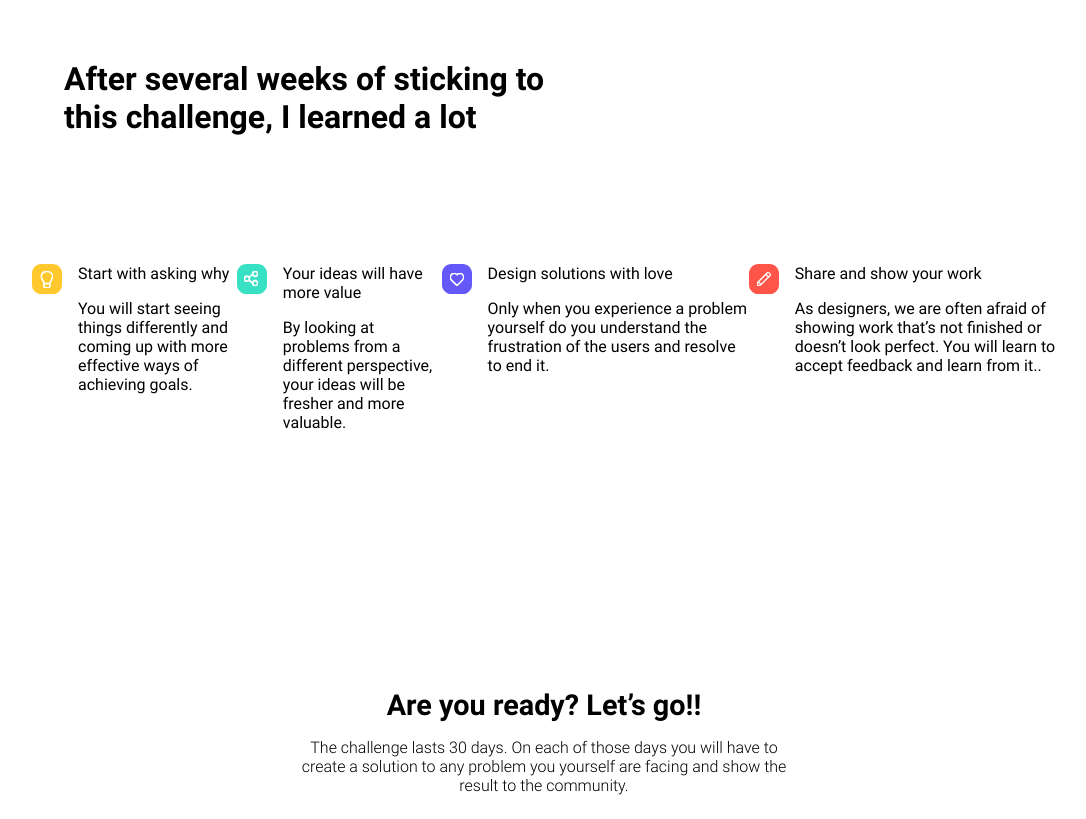
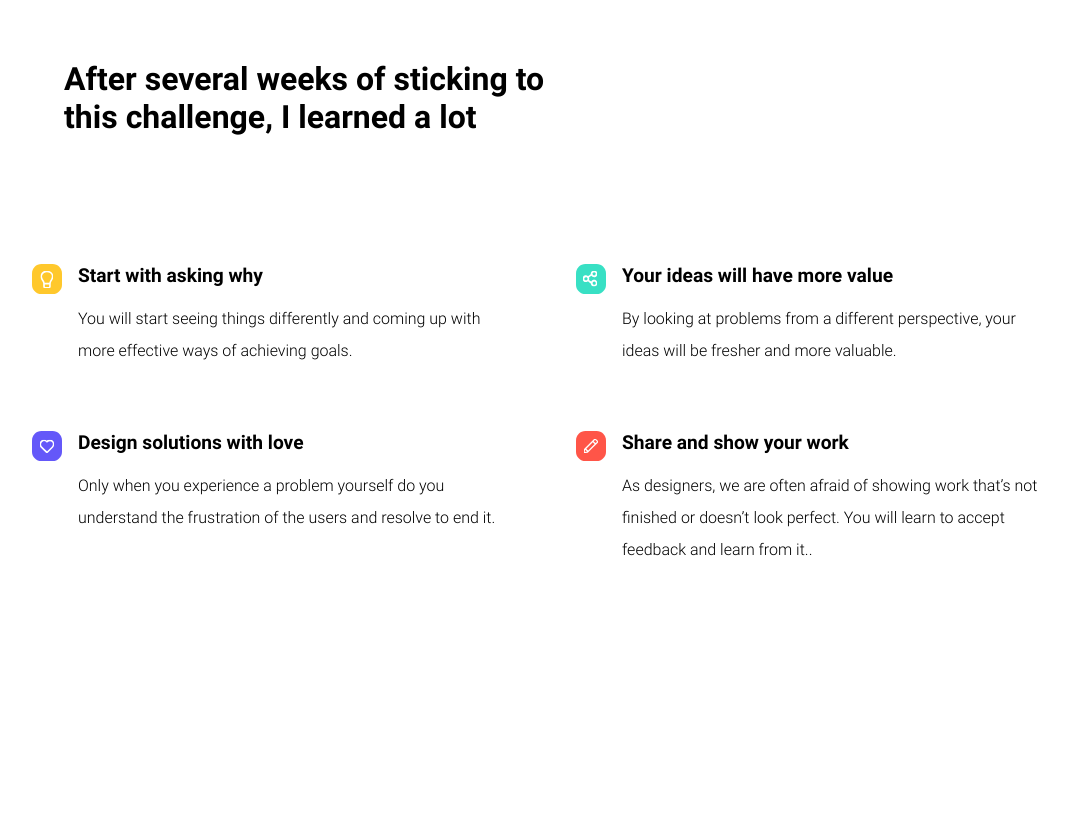
Before and after one commit to StefanAiroaie/Designer-Challenge, a plain HTML site: page index.html in a window 1280 px wide. Shown: the part 1940-2759 px from the top of the page, without its empty margins (96-1182 px from the left). Drawn offline with Linux system fonts and the light colour scheme.

Commit message:
desktop done

```diff
--- a/assets/css/style.css
+++ b/assets/css/style.css
@@ -26,9 +26,7 @@ html {
     scroll-behavior: smooth;
 }
 
-h3 {
-    font-size: 1.8rem;
-}
+
 
 h1 {
     font-size: 3.25rem;
@@ -38,16 +36,30 @@ h2 {
     font-size: 2rem;
 }
 
+h3 {
+    font-size: 1.8rem;
+}
+
+h4 {
+    font-size: 1.2rem;
+}
+
+span {
+    font-size: 0.8rem;
+    line-height: 80%;
+}
 
 h1,
 h2,
-h3 {
+h3,
+h4 {
     font-family: var(--font-bold)
 }
 
 
 p {
     font-family: var(--font-light);
+    line-height: 200%;
 }
 
 :root {
@@ -65,17 +77,13 @@ p {
 
 
 
-
 /* logo */
 .logo {
     width: 50px;
     margin: 2rem 2rem;
     position: fixed;
-    display: flex;
-    gap: 1rem;
-    align-items: center;
+}
 
-}
 
 
 /* hero */
@@ -93,12 +101,12 @@ p {
 }
 
 .heroContent {
+    padding-top: 2.8rem;
     width: 100vw;
     height: 80vh;
     display: flex;
-    align-items: flex-end;
     gap: 3rem;
-    padding-bottom: 4rem;
+
 }
 
 .hero .heroContent .heroImage {
@@ -126,6 +134,10 @@ p {
 
 .icon {
     width: 5%;
+}
+
+.projectInfos {
+    padding-bottom: 9rem;
 }
 
 .heroInfos {
@@ -195,33 +207,42 @@ p {
     width: 40%;
 }
 
+
+
 .learnigs-table {
-    display: flex;
+    width: 100vw;
+    display: grid;
+    grid-template-columns: repeat(2, 1fr);
+    grid-template-areas: "first second"
+        "third fourt";
+    gap: 4rem;
     padding: 8rem;
-    flex-wrap: wrap;
 }
 
-.learnigs-table .learnings {
+.learnings {
     display: flex;
     align-items: flex-start;
     gap: 1rem;
 }
 
-
 .learnings:nth-of-type(1) {
-    flex: 2;
+    /* flex: 2; */
+    grid-area: first;
 }
 
 .learnings:nth-of-type(2) {
-    flex: 2;
+    /* flex: 2; */
+    grid-area: second;
 }
 
 .learnings:nth-of-type(3) {
-    flex: 3;
+    /* flex: 3; */
+    grid-area: third;
 }
 
 .learnings:nth-of-type(4) {
-    flex: 3;
+    /* flex: 3; */
+    grid-area: fourt;
 }
 
 
@@ -318,8 +339,6 @@ footer .subscribe {
 
 footer .subscribe p {
     text-align: center;
-    font-size: 0.8rem;
-    line-height: 130%;
     padding-bottom: 3rem;
     width: 20%;
 }
@@ -370,9 +389,6 @@ footer .subscribe form input[type="submit"]:hover {
 .copyright {
     margin-top: 9rem;
     margin-left: 9rem;
-    font-size: 1.2rem;
-    font-weight: 300;
-    line-height: 150%
 }
 
 .copyright img {
--- a/index.html
+++ b/index.html
@@ -12,24 +12,28 @@
     <header>
         <section class="logo">
             <img src="./assets/img/logo.svg" alt="logo">
-            <div class="projectInfos">
-                <div class="projectName">TheDesignProject</div>
-                <div class="projectAuthor">by a Webdesigner</div>
-            </div>
         </section>
+
 
     </header>
     <main>
         <section class="hero">
             <div class="heroContent">
                 <div class="heroInfos">
+                    <div class="projectInfos">
+                        <h4>TheDesignProject</h4>
+                        <span>by a Webdesigner</span>
+
+                    </div>
                     <h1>How to become a
                         better designer?</h1>
-                    <p>A challenge to improve your product design skills by solving problems in your daily life. <img
-                            class="icon" src="./assets/img/rocket.png" alt="icon-rocket"></p>
+                    <p>A challenge to improve your product design skills by solving problems in your daily life.
+                        <img class="icon" src="./assets/img/rocket.png" alt="icon-rocket">
+                    </p>
                     <div class="scroll">Scroll to see more —</div>
-                </div><img class="heroImage" src="./assets/img/ilustracion_people.png"
-                    alt="animation_ilustracion_people">
+
+                </div>
+                <img class="heroImage" src="./assets/img/ilustracion_people.png" alt="animation_ilustracion_people">
             </div>
         </section>
 
@@ -58,37 +62,37 @@
                 <div class="learnings">
                     <img class="learnigsIcon" src="./assets/img/title02.svg" alt="">
                     <div class="learningsInfos">
-                        <div class="learnigTitle">Start with asking why</div>
-                        <div class="learningsText">You will start seeing things differently and coming up with more
+                        <h4>Start with asking why</h4>
+                        <p>You will start seeing things differently and coming up with more
                             effective
-                            ways of achieving goals.</div>
+                            ways of achieving goals.</p>
                     </div>
                 </div>
                 <div class="learnings">
                     <img class="learnigsIcon" src="./assets/img/title04.svg" alt="">
                     <div class="learningsInfos">
-                        <div class="learnigTitle">Your ideas will have more value</div>
-                        <div class="learningsText">By looking at problems from a different
+                        <h4 class="learnigTitle">Your ideas will have more value</h4>
+                        <p class="learningsText">By looking at problems from a different
                             perspective, your ideas will be fresher and more
-                            valuable.</div>
+                            valuable.</p>
                     </div>
                 </div>
                 <div class="learnings">
                     <img class="learnigsIcon" src="./assets/img/title01.svg" alt="">
                     <div class="learningsInfos">
-                        <div class="learnigTitle">Design solutions with love</div>
-                        <div class="learningsText">Only when you experience a problem yourself do you understand the
+                        <h4>Design solutions with love</h4>
+                        <p>Only when you experience a problem yourself do you understand the
                             frustration
-                            of the users and resolve to end it.</div>
+                            of the users and resolve to end it.</p>
                     </div>
                 </div>
                 <div class="learnings">
                     <img class="learnigsIcon" src="./assets/img/title03.svg" alt="">
                     <div class="learningsInfos">
-                        <div class="learnigTitle">Share and show your work</div>
-                        <div class="learningsText">As designers, we are often afraid of showing work that’s not finished
+                        <h4>Share and show your work</h4>
+                        <p>As designers, we are often afraid of showing work that’s not finished
                             or
-                            doesn’t look perfect. You will learn to accept feedback and learn from it..</div>
+                            doesn’t look perfect. You will learn to accept feedback and learn from it..</p>
                     </div>
                 </div>
             </div>
```
